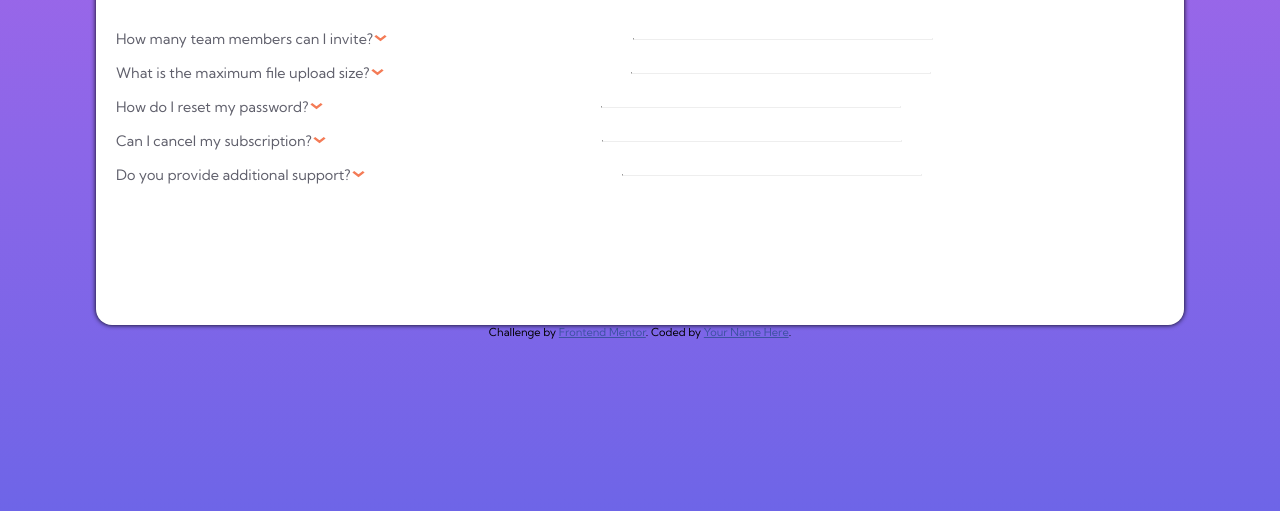
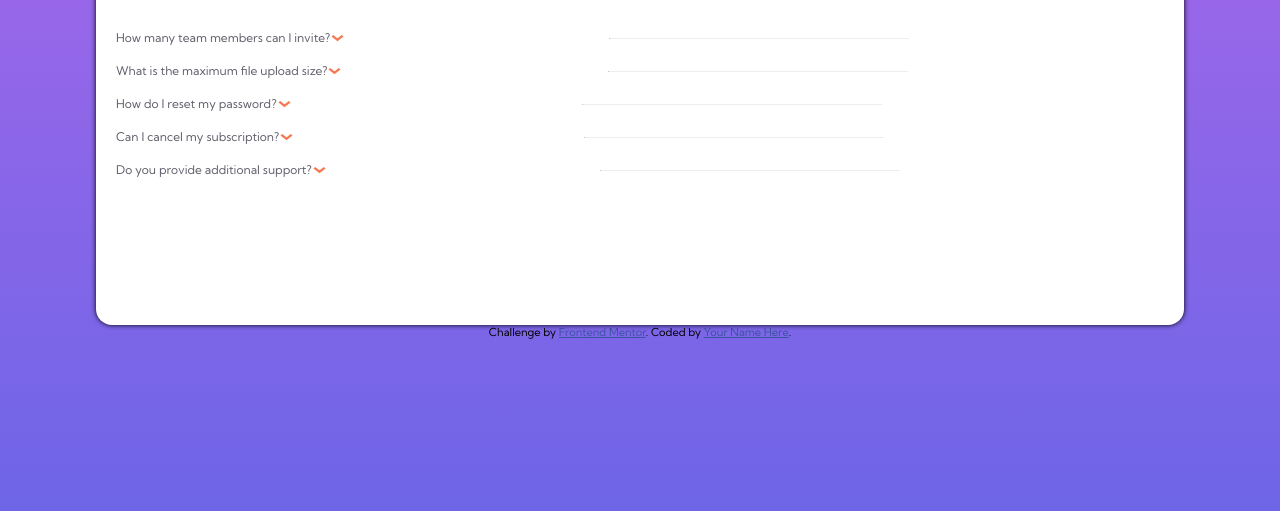
Before and after one commit to NewLomar/fac, a plain HTML site: page index.html in a window 1280 px wide. Shown: the part 287-798 px from the top of the page. Drawn offline with Linux system fonts and the light colour scheme.

Commit message:
ajustando pergunta

```diff
--- a/style.css
+++ b/style.css
@@ -53,7 +53,7 @@ body {
 .text h4 {
 	font-weight: 400;
 	color: hsl(240, 6%, 40%);
-	font-size: 0.9rem;
+	font-size: 0.75rem;
 	margin-right: 1px;
 }
 
@@ -78,7 +78,6 @@ h4 {
 	width: 13px;
 	height: 7px;
 	margin-top: 5px;
-	margin-right: 5px;
 }
 
 hr {
```
